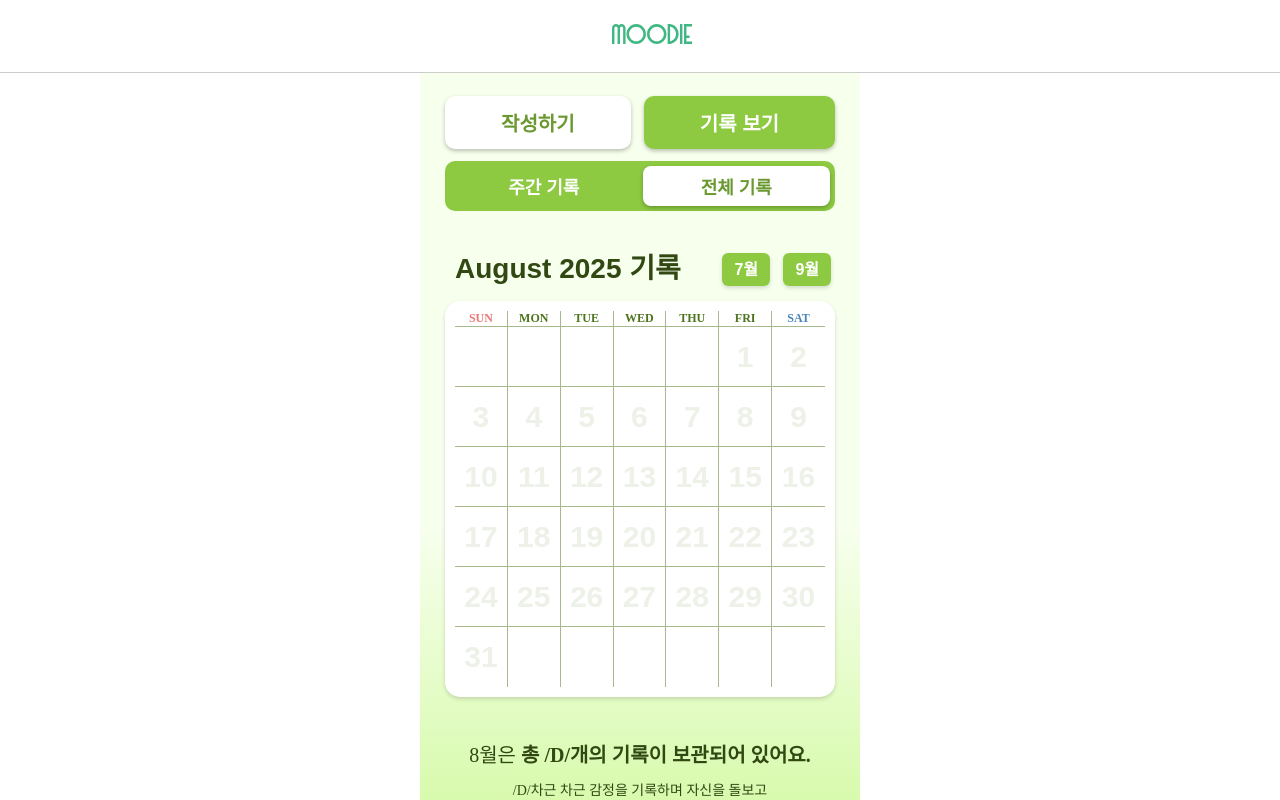
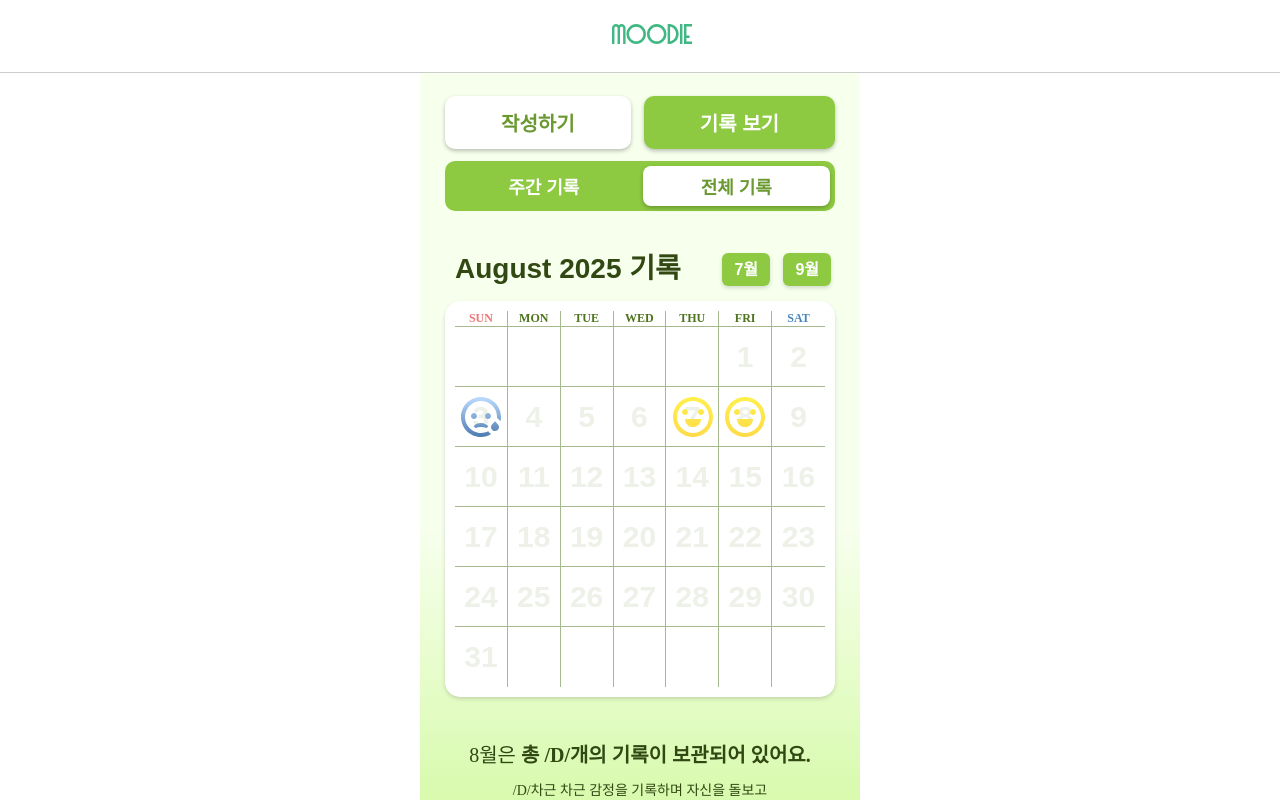
Before and after one commit to suha720/til_moodie, a React (Create React App) app: page /allrecord in a window 1280 px wide. Shown: the top 800 px of the page. Built offline with nearby package versions, Linux system fonts and the light colour scheme.

Commit message:
[docs] allcalendar 작성된 기록 날짜에 이모지 표시하기

```diff
--- a/src/components/allcalendar/AllCalendar.jsx
+++ b/src/components/allcalendar/AllCalendar.jsx
@@ -2,8 +2,16 @@ import React from "react";
 import moment from "moment";
 import Calendar from "react-calendar";
 import "./AllCalendar.css";
+import { Navigate, useNavigate } from "react-router-dom";
 
-const AllCalendar = ({ currentDate, onActiveStartDateChange }) => {
+const AllCalendar = ({
+  currentDate,
+  onActiveStartDateChange,
+  moodList,
+  emotionToImage,
+}) => {
+  const navigate = useNavigate();
+
   const weekName = ["SUN", "MON", "TUE", "WED", "THU", "FRI", "SAT"];
   const formatShortWeekday = (locale, date) => {
     return weekName[date.getDay()];
@@ -25,7 +33,11 @@ const AllCalendar = ({ currentDate, onActiveStartDateChange }) => {
     next.setMonth(next.getMonth() + 1);
     return `${next.getMonth() + 1}월`;
   };
-
+  // 해당날짜 기분(imoji)찾기
+  const getDayMood = date => {
+    const targetDate = moment(date).format("YYYY-MM-DD");
+    return moodList.find(item => item.date === targetDate);
+  };
   return (
     <div>
       <Calendar
@@ -42,6 +54,32 @@ const AllCalendar = ({ currentDate, onActiveStartDateChange }) => {
         calendarType="gregory"
         formatShortWeekday={formatShortWeekday}
         formatDay={formatDay}
+        //무디리스트에서 해댱날짜 이모지 가져오기
+        tileContent={({ date, view }) => {
+          if (view !== "month") return null;
+
+          const dayMood = getDayMood(date);
+
+          return dayMood?.imoji ? (
+            <div style={{ position: "relative" }}>
+              <img
+                src={emotionToImage[dayMood.imoji]}
+                alt={dayMood.imoji}
+                style={{
+                  position: "absolute",
+                  top: "-20px",
+                  left: "50%",
+                  transform: "translateX(-70%)",
+                  width: "40px",
+                  height: "40px",
+                  zIndex: 2,
+                  cursor: "pointer",
+                }}
+                onClick={() => navigate("/detail")}
+              />
+            </div>
+          ) : null;
+        }}
       />
     </div>
   );
--- a/src/pages/moodie/Main.jsx
+++ b/src/pages/moodie/Main.jsx
@@ -317,7 +317,10 @@ function Main() {
           ></Route>
           <Route path="edit" element={<MoodieEdit />}></Route>
           <Route path="/weekly" element={<MoodieWeeklyChart />}></Route>
-          <Route path="/allrecord" element={<MoodieAllRecord />}></Route>
+          <Route
+            path="/allrecord"
+            element={<MoodieAllRecord moodList={moodList} />}
+          ></Route>
           {/* <Route
             path="test"
             element={<TestForm onAddDiary={addDiary} />}
--- a/src/pages/moodie/MoodieAdd.jsx
+++ b/src/pages/moodie/MoodieAdd.jsx
@@ -105,7 +105,7 @@ function MoodieAdd({ mood, handleAddChange, handleSubmitTest }) {
     // 일기 전체 목록 갱신하기
     handleSubmitTest();
     // 메인 페이지로 이동하기
-    navigate("/");
+    navigate("/today");
   };
   // end
   const questions = [
--- a/src/pages/moodie/MoodieAllRecord.jsx
+++ b/src/pages/moodie/MoodieAllRecord.jsx
@@ -24,7 +24,7 @@ import {
 } from "./MoodieAllRecord.style";
 import MoodieCategoryBt from "../../components/moodiecategorybutton/MoodieCategoryBt";
 
-function MoodieAllRecord() {
+function MoodieAllRecord({ moodList }) {
   //js
 
   const [currentDate, setCurrentDate] = useState(new Date());
@@ -43,6 +43,14 @@ function MoodieAllRecord() {
     { name: "분노", src: "./분노.svg" },
     { name: "슬픔", src: "./슬픔.svg" },
   ];
+
+  const emotionToImage = {
+    기쁨: "/기쁨.svg",
+    슬픔: "/슬픔.svg",
+    분노: "/분노.svg",
+    불안: "/불안.svg",
+    평온: "/평온.svg",
+  };
   //jsx
   return (
     <ContainerMain>
@@ -54,6 +62,8 @@ function MoodieAllRecord() {
           <AllCalendar
             currentDate={currentDate}
             onActiveStartDateChange={handleActiveStartDateChange}
+            moodList={moodList}
+            emotionToImage={emotionToImage}
           />
         </AllRecordCalendarTopWrap>
         <AllRecordCalendarTextWrap>
```
Also changed, not shown: 1 other file (tests, documents, lock files or other folders).
